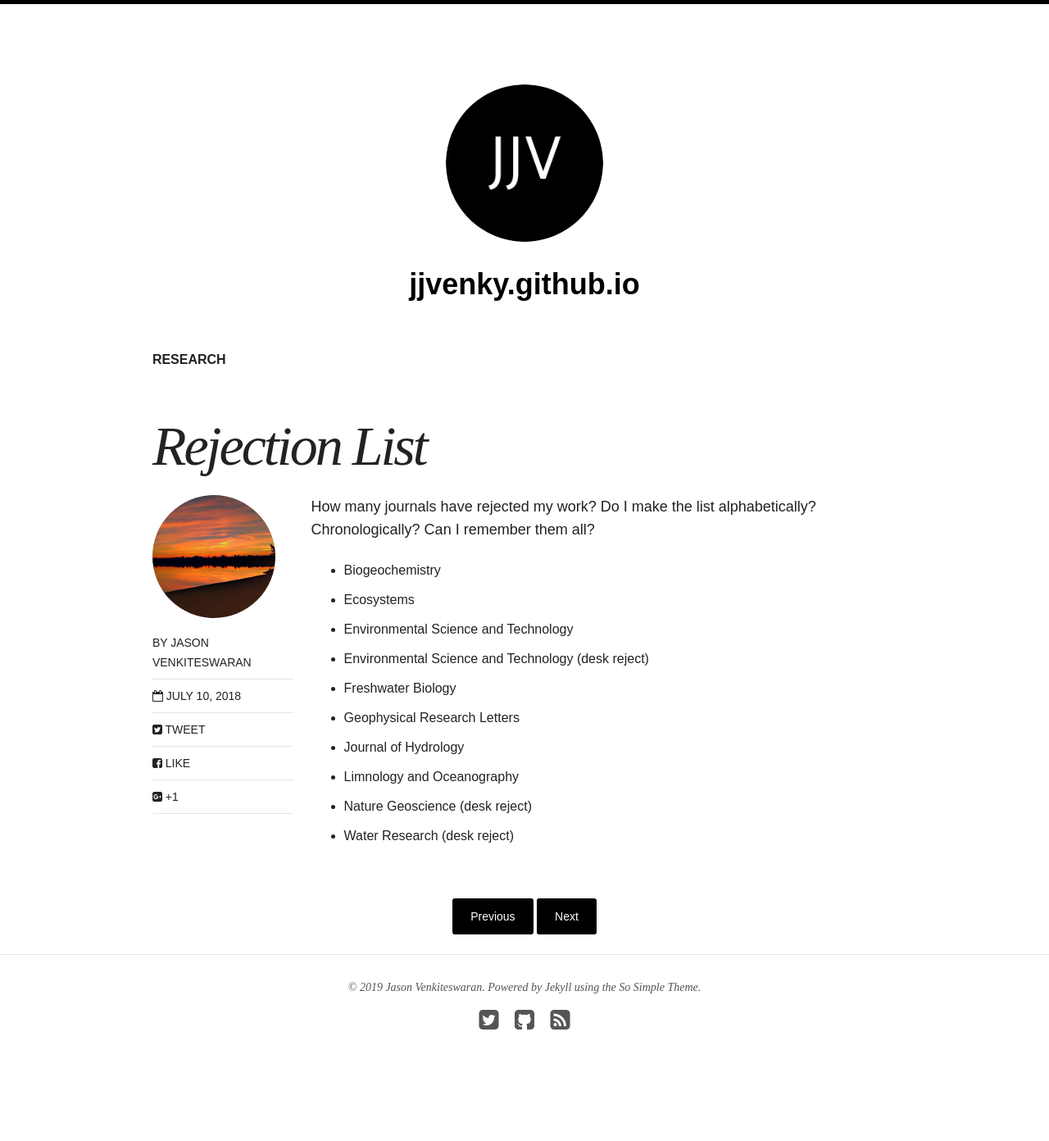
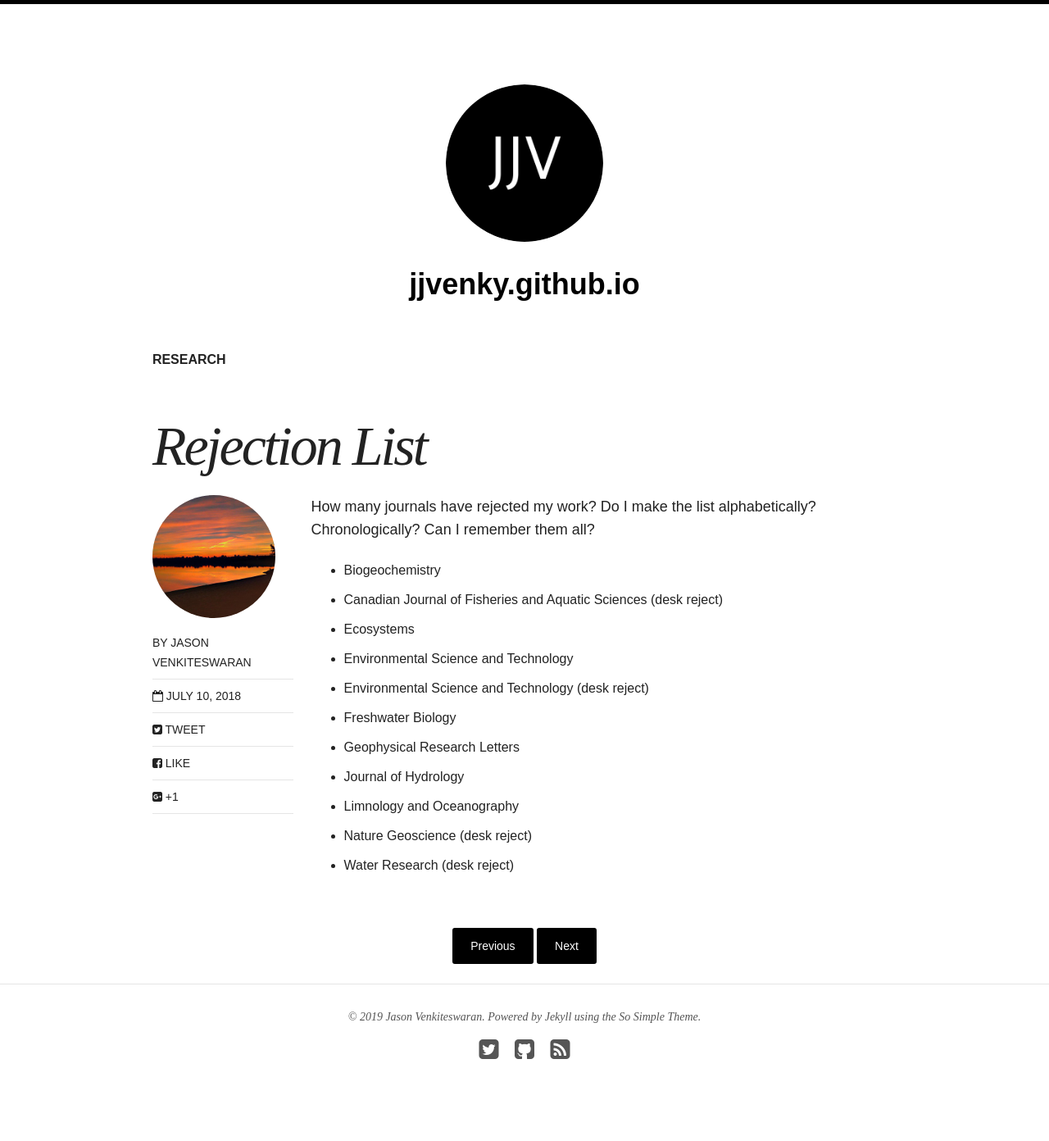
Before and after one commit to jjvenky/jjvenky.github.io, a Jekyll site: the page built from _posts/2018-07-10-rejection-list.md, in a window 1280 px wide. Shown: the whole page at 82% size. Built offline with Jekyll 4.4.1, drawn with Linux system fonts in a browser that asks for light colours; nearby versions of some CDN libraries; before the commit the page ends 1356 px from its top, so only the background shows below that.

Commit message:
Updated rejection list to include CJFAF

```diff
--- a/_posts/2018-07-10-rejection-list.md
+++ b/_posts/2018-07-10-rejection-list.md
@@ -10,6 +10,7 @@ share: true
 How many journals have rejected my work? Do I make the list alphabetically? Chronologically? Can I remember them all?
 
 * Biogeochemistry
+* Canadian Journal of Fisheries and Aquatic Sciences (desk reject)
 * Ecosystems
 * Environmental Science and Technology
 * Environmental Science and Technology (desk reject)
```
